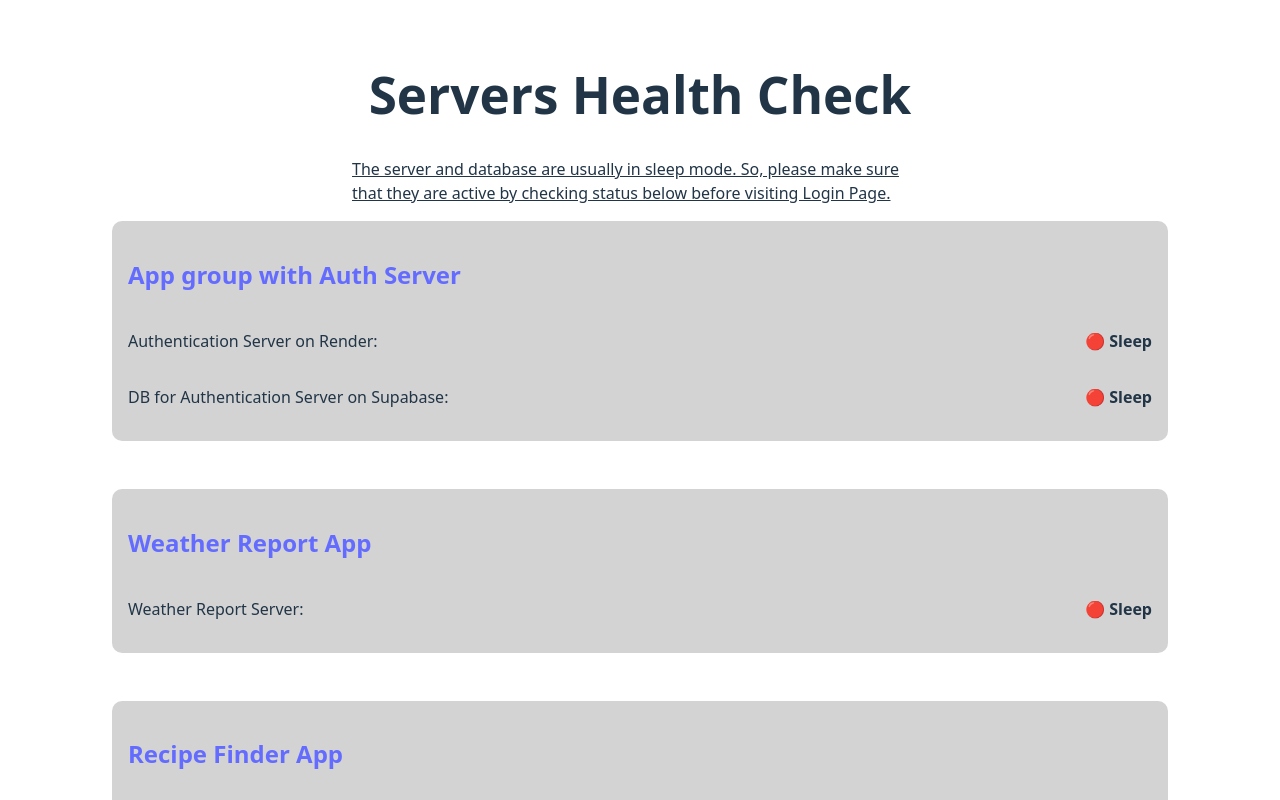
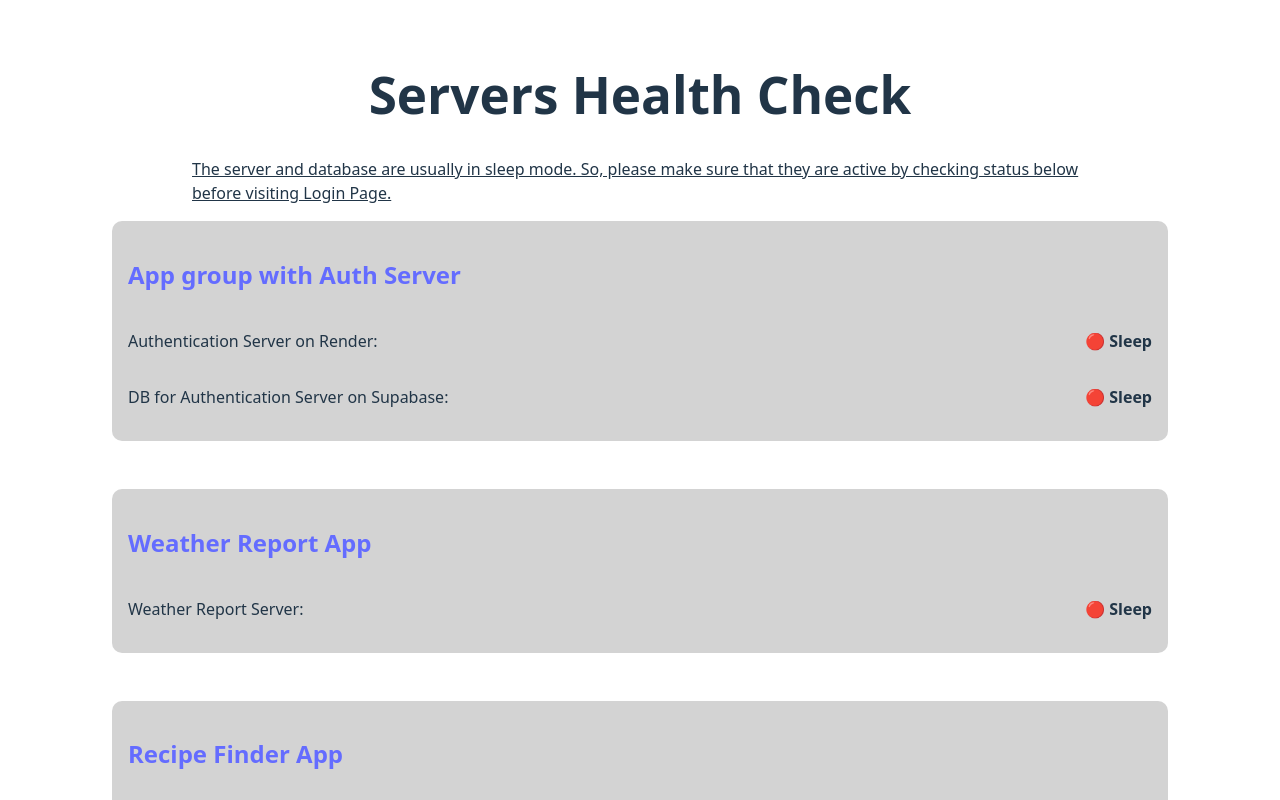
Before and after one commit to kappasan21/server-health-check, a React (Vite) app: page / in a window 1280 px wide. Shown: the top 800 px of the page. Built offline with nearby package versions, Linux system fonts and the light colour scheme; no server answers.

Commit message:
GUI updates

```diff
--- a/src/App.css
+++ b/src/App.css
@@ -34,7 +34,8 @@ li {
 }
 
 .recommendation-msg {
-  max-width: 45vw;
+  /* max-width: 45vw; */
+  max-width: 70vw;
   margin: 0 auto;
   text-align: left;
   text-decoration: underline;
```
